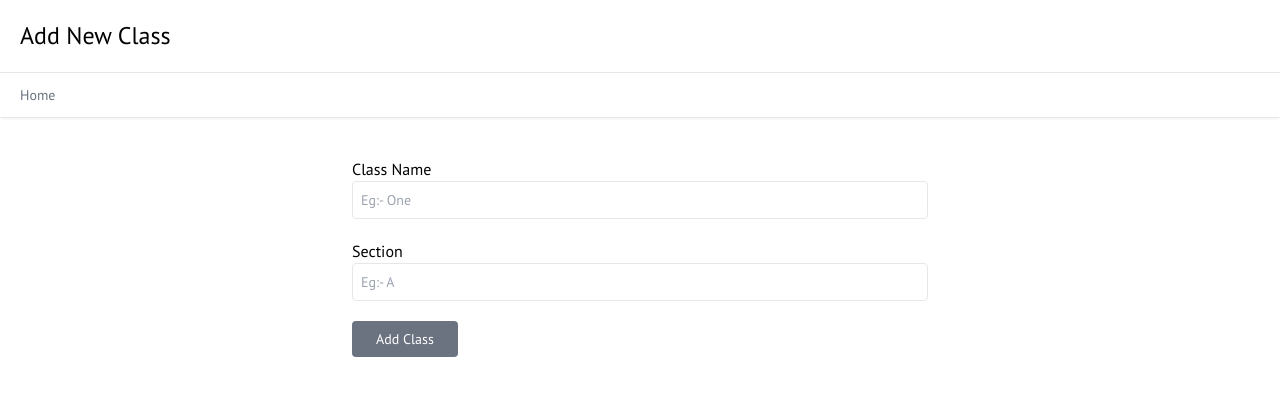
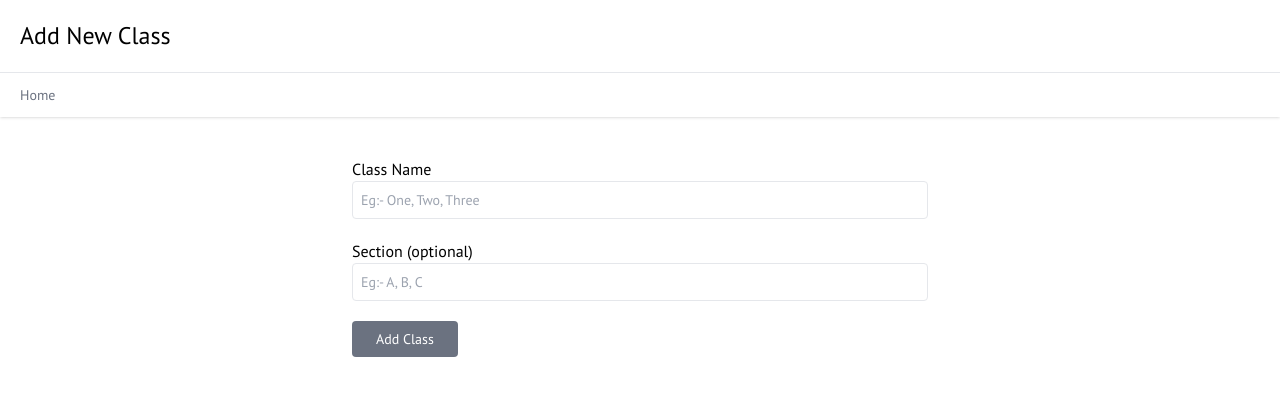
Before and after one commit to sparrowsl/SRMS, a SvelteKit app: page /classes/new in a window 1280 px wide. Shown: the top 396 px of the page. Built offline with nearby package versions, Linux system fonts and the light colour scheme.

Commit message:
Add new class

```diff
--- /dev/null
+++ b/src/routes/(dashboard)/classes/new/+page.server.js
@@ -0,0 +1,31 @@
+import { redirect } from "@sveltejs/kit";
+import prisma from "../../../../lib/utils/prisma.js";
+
+/** @type {import('./$types').PageServerLoad} */
+export async function load({}) {
+	// await prisma.class.deleteMany();
+}
+
+/** @type {import('./$types').Actions} */
+export const actions = {
+	default: async ({ request }) => {
+		const form = await request.formData();
+		const name = form.get("class_name");
+		const section = form.get("class_section");
+
+		let newClass = null;
+		try {
+			newClass = await prisma.class.create({
+				data: {
+					id: crypto.randomUUID(),
+					name,
+					section,
+				},
+			});
+		} catch (e) {
+			return { error: "Class already exists!!" };
+		}
+
+		if (newClass) throw redirect(302, "/dashboard");
+	},
+};
--- a/src/routes/(dashboard)/classes/new/+page.svelte
+++ b/src/routes/(dashboard)/classes/new/+page.svelte
@@ -1,24 +1,31 @@
 <script>
+	import { enhance } from "$app/forms";
 	import BreadCrumbs from "../../../../lib/components/shared/BreadCrumbs.svelte";
 	import Button from "../../../../lib/components/shared/Button.svelte";
 	import Input from "../../../../lib/components/shared/Input.svelte";
+
+	export let form;
 </script>
 
 <BreadCrumbs>
 	<span slot="title">Add New Class</span>
 </BreadCrumbs>
 
-<form action="" method="post" class="mx-auto max-w-xl mt-10">
+<form action="" method="post" class="mx-auto max-w-xl mt-10" use:enhance>
 	<fieldset class="grid gap-5">
 		<div>
 			<label for="">Class Name</label>
-			<Input name="class_name" placeholder="Eg:- One" />
+			<Input name="class_name" placeholder="Eg:- One, Two, Three" />
 		</div>
 
 		<div>
-			<label for="">Section</label>
-			<Input name="class_section" placeholder="Eg:- A" />
+			<label for="">Section (optional)</label>
+			<Input name="class_section" placeholder="Eg:- A, B, C" required={false} />
 		</div>
+
+		{#if form?.error}
+			<small class="text-xs text-red-500">{form?.error}</small>
+		{/if}
 
 		<Button classes="bg-gray-500 text-white text-sm px-6 py-2 rounded w-fit">Add Class</Button>
 	</fieldset>
```
